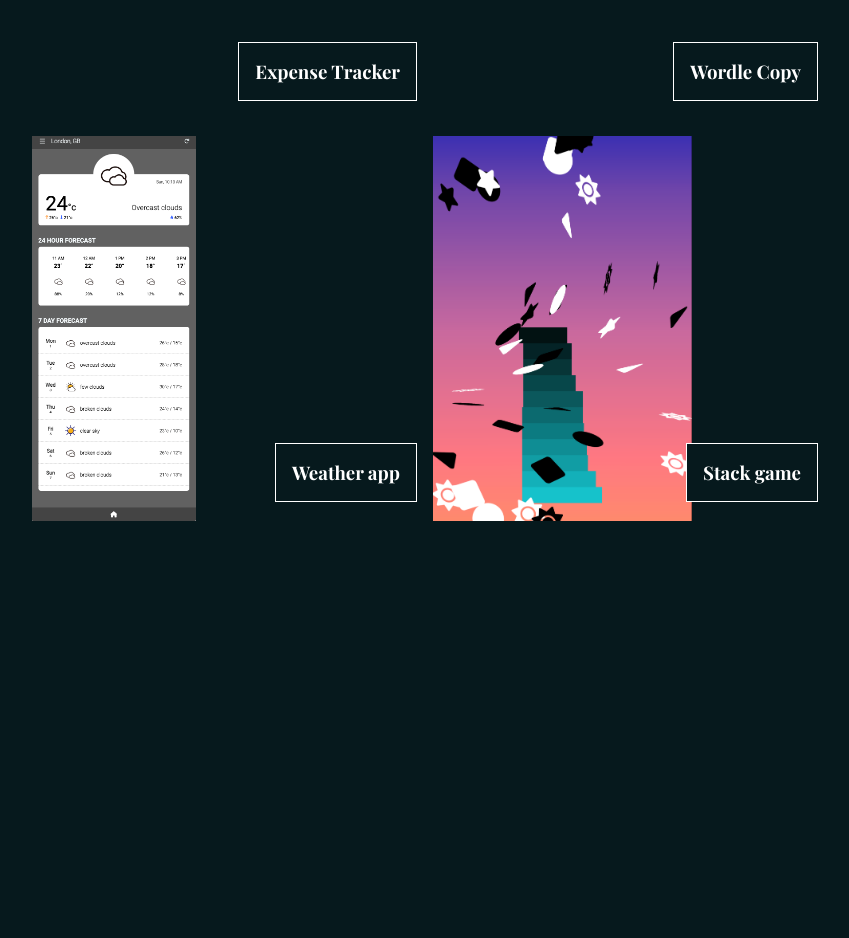
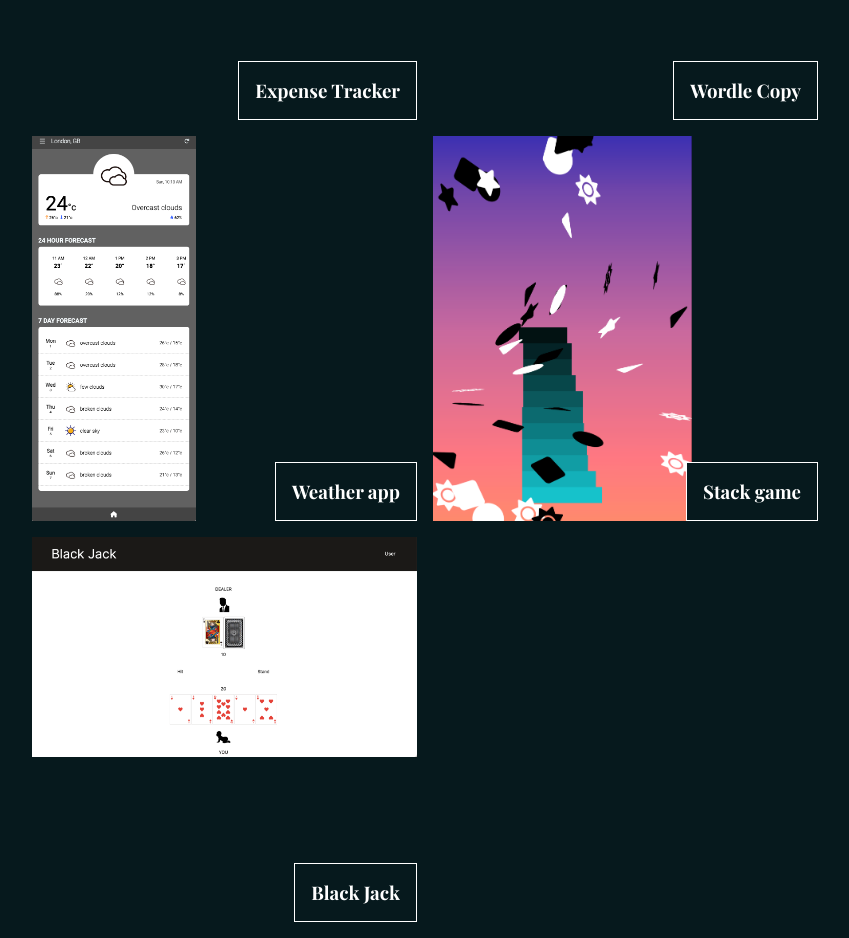
Before and after one commit to Tomo-ja/portfolio, a Next.js app: page /projects in a window 1280 px wide. Shown: the part 940-1878 px from the top of the page, without its empty margins (32-881 px from the left). Before the commit the page ends 1477 px from the top, so only its background shows below. Built offline with nearby package versions, Linux system fonts and the light colour scheme.

Commit message:
desgin project details

```diff
--- a/components/Home/home.styles.js
+++ b/components/Home/home.styles.js
@@ -19,8 +19,7 @@ const StyledHome = styled(StyledMain)`
 	}
 
 	.profile__story{
-
-
+		font-family: 'Roboto', sans-serif;
 	}
 
 	.first-letter{
--- a/components/Projects/cube.styles.js
+++ b/components/Projects/cube.styles.js
@@ -23,9 +23,6 @@ const Cube = styled.div`
 		width: 100%;
 		height: 100%;
 
-		display: flex;
-		justify-content: end;
-		align-items: flex-end;
 	}
 
 	.cube__face-front{
@@ -34,11 +31,18 @@ const Cube = styled.div`
 		background-repeat: no-repeat;
 		background-position: left top;
 		transform: rotateY(  0deg) translateZ(${props => `${props.size / 2}px`});
+
+		display: flex;
+		justify-content: end;
+		align-items: flex-end;
+
 	}
 
 	.cube__face-right{
 		background-color: ${THEME.colors.black};
 		transform: rotateY( 90deg) translateZ(${props => `${props.size / 2}px`});
+
+
 	}
 
 	:hover{
--- a/components/Projects/projects.styles.js
+++ b/components/Projects/projects.styles.js
@@ -11,14 +11,57 @@ const StyledProjects = styled(StyledMain)`
 	h3{
 		color: ${THEME.colors.white};
 		background-color: ${THEME.colors.black};
-		border: 1px solid ${THEME.colors.white};
-		padding: ${THEME.spacing.default};
+		margin: 0;
 	}
 
 	section{
 		display: flex;
 		flex-wrap: wrap;
 	}
+
+	.project{
+		&__detail{
+			display: flex;
+			flex-direction: column;
+			justify-content: space-between;
+		}
+
+		&__title-front{
+			border: 1px solid ${THEME.colors.white};
+			padding: ${THEME.spacing.default};
+		}
+
+		&__title-right{
+			font-size: ${THEME.fontSize.large};
+			margin-bottom: ${THEME.spacing.small};
+		}
+
+		&__env{
+			display: inline-block;
+			margin-right: ${THEME.spacing.default};
+			margin-bottom: ${THEME.spacing.large};
+			color: ${THEME.colors.lightGray};
+			font-family: 'Raleway', sans-serif;
+			font-size: ${THEME.fontSize.small};
+		}
+
+		&__description{
+			margin-bottom: ${THEME.spacing.small};
+			font-family: 'Roboto', sans-serif;
+			font-weight: 300;
+		}
+
+		&__external-links{
+			width: 100%;
+			display: flex;
+			justify-content: right;
+			> div {
+				margin-left: ${THEME.spacing.default};
+			}
+		}
+	}
+
+
 `
 
 export default StyledProjects
--- a/data/projectsData.js
+++ b/data/projectsData.js
@@ -2,9 +2,12 @@ const projectsData = [
 	{
 		imgUrl: '/cookitApp.png',
 		githubUrl: 'https://github.com/Tomo-ja',
-		productUrl: null,
+		productUrl: 'https://github.com/Tomo-ja',
 		title: 'Cookit',
-		description: 'This is short description of the app.',
+		description: [
+			'This is short description of the app.',
+			'Using spoonacular api, you can find recipe by ingredient.'
+		],
 		envList: ['HTML', 'CSS', 'JavaScript']
 	},
 	{
@@ -12,7 +15,7 @@ const projectsData = [
 		githubUrl: 'https://github.com/Tomo-ja',
 		productUrl: null,
 		title: 'ios Invoice Manger',
-		description: 'This is short description of the app.',
+		description: ['This is short description of the app.'],
 		envList: ['HTML', 'CSS', 'JavaScript']
 	},
 	{
@@ -20,7 +23,7 @@ const projectsData = [
 		githubUrl: 'https://github.com/Tomo-ja',
 		productUrl: 'https://github.com/Tomo-ja',
 		title: 'Expense Tracker',
-		description: 'This is short description of the app.',
+		description: ['This is short description of the app.'],
 		envList: ['HTML', 'CSS', 'JavaScript']
 	},
 	{
@@ -28,7 +31,7 @@ const projectsData = [
 		githubUrl: 'https://github.com/Tomo-ja',
 		productUrl: null,
 		title: 'Wordle Copy',
-		description: 'This is short description of the app.',
+		description: ['This is short description of the app.'],
 		envList: ['HTML', 'CSS', 'JavaScript']
 	},
 	{
@@ -36,7 +39,7 @@ const projectsData = [
 		githubUrl: 'https://github.com/Tomo-ja',
 		productUrl: null,
 		title: 'Weather app',
-		description: 'This is short description of the app.',
+		description: ['This is short description of the app.'],
 		envList: ['React', 'CSS', 'JavaScript']
 	},
 	{
@@ -44,7 +47,15 @@ const projectsData = [
 		githubUrl: 'https://github.com/Tomo-ja',
 		productUrl: null,
 		title: 'Stack game',
-		description: 'This is short description of the app.',
+		description: ['This is short description of the app.'],
+		envList: ['HTML', 'CSS', 'JavaScript']
+	},
+	{
+		imgUrl: '/blackJack.png',
+		githubUrl: 'https://github.com/Tomo-ja',
+		productUrl: null,
+		title: 'Black Jack',
+		description: ['This is short description of the app.'],
 		envList: ['HTML', 'CSS', 'JavaScript']
 	},
 ]
--- a/pages/_document.js
+++ b/pages/_document.js
@@ -6,7 +6,7 @@ export default function Document() {
       <Head>
 				<link rel="preconnect" href="https://fonts.googleapis.com" />
 				<link rel="preconnect" href="https://fonts.gstatic.com" crossOrigin="true" />
-				<link href="https://fonts.googleapis.com/css2?family=Playfair+Display:wght@400;700&family=Raleway:wght@400;700&display=swap" rel="stylesheet" />
+        <link href="https://fonts.googleapis.com/css2?family=Playfair+Display:wght@400;700&family=Raleway:wght@400;700&family=Roboto:wght@300&display=swap" rel="stylesheet" />
       </Head>
       <body>
         <Main />
--- a/pages/projects.js
+++ b/pages/projects.js
@@ -1,8 +1,13 @@
 import Head from "next/head"
 import { useEffect, useState } from "react"
 
+import { FontAwesomeIcon } from "@fortawesome/react-fontawesome"
+import { faGithub } from "@fortawesome/free-brands-svg-icons"
+import { faArrowUpRightFromSquare } from "@fortawesome/free-solid-svg-icons"
+
 import StyledProjects from "../components/Projects/projects.styles"
-import Cube from "../components/Projects/cube.styles"
+import StyledIconWrapper from "../styles/iconWrapper.styles"
+import StyledCube from "../components/Projects/cube.styles"
 
 import projectsData from "../data/projectsData"
 
@@ -32,7 +37,7 @@ const Projects = () => {
 				</h2>
 				<section>
 					{projectsData.map(project => (
-						<Cube
+						<StyledCube
 							size={cubeSize}
 							key={project.title}
 						>
@@ -41,13 +46,31 @@ const Projects = () => {
 									className="cube__face cube__face-front"
 									style={{backgroundImage: `url(${project.imgUrl})`}}
 								>
-									<h3>{project.title}</h3>
+									<h3 className="project__title-front">{project.title}</h3>
 								</div>
-								<div className="cube__face cube__face-right">
-									explain
+								<div className="cube__face cube__face-right project__detail">
+									<div>
+										<h3 className="project__title-right">{project.title}</h3>
+										{project.envList.map(env => (
+											<span key={env} className='project__env'>{env}</span>
+										))}
+										{project.description.map(paragraph => (
+											<p className="project__description" key={paragraph[0]}>{paragraph}</p>
+										))}
+									</div>
+									<div className="project__external-links">
+										<StyledIconWrapper>
+											<FontAwesomeIcon icon={faGithub} color='white' />
+										</StyledIconWrapper>
+										{project.productUrl &&
+											<StyledIconWrapper>
+												<FontAwesomeIcon icon={faArrowUpRightFromSquare} color='white' />
+											</StyledIconWrapper>
+										}
+									</div>
 								</div>
 							</div>
-						</Cube>
+						</StyledCube>
 					))}
 				</section>
 			</StyledProjects>
--- /dev/null
+++ b/styles/iconWrapper.styles.js
@@ -0,0 +1,30 @@
+import styled from "styled-components";
+import THEME from "./theme";
+
+const StyledIconWrapper = styled.div`
+
+	width: 40px;
+	height: 40px;
+	display: flex;
+	justify-content: center;
+	align-items: center;
+	background-color: ${THEME.colors.black};
+	border: 1px solid ${THEME.colors.lightBlue};
+	transition: all 0.25s;
+
+	svg{
+		display: block;
+		width: 20px;
+		transition: all 0.25s;
+	}
+
+	:hover{
+		background-color: ${THEME.colors.lightBlue};
+
+		svg{
+			color: ${THEME.colors.black};
+		}
+	}
+`
+
+export default StyledIconWrapper
--- a/styles/theme.js
+++ b/styles/theme.js
@@ -7,7 +7,8 @@ const THEME = {
 			blue: '#63A69F',
 			lightRed: '#F2836B',
 			yellow: '#FFD34E',
-			gray: '#505050'
+			gray: '#505050',
+			lightGray: '#a8b2d1'
 		},
 	fontSize :
 		{
```
Also changed, not shown: components/Contact/accountInfo.styles.js (+0 -17 lines), pages/contact.js (+5 -4 lines), public/blackJack.png (added).
